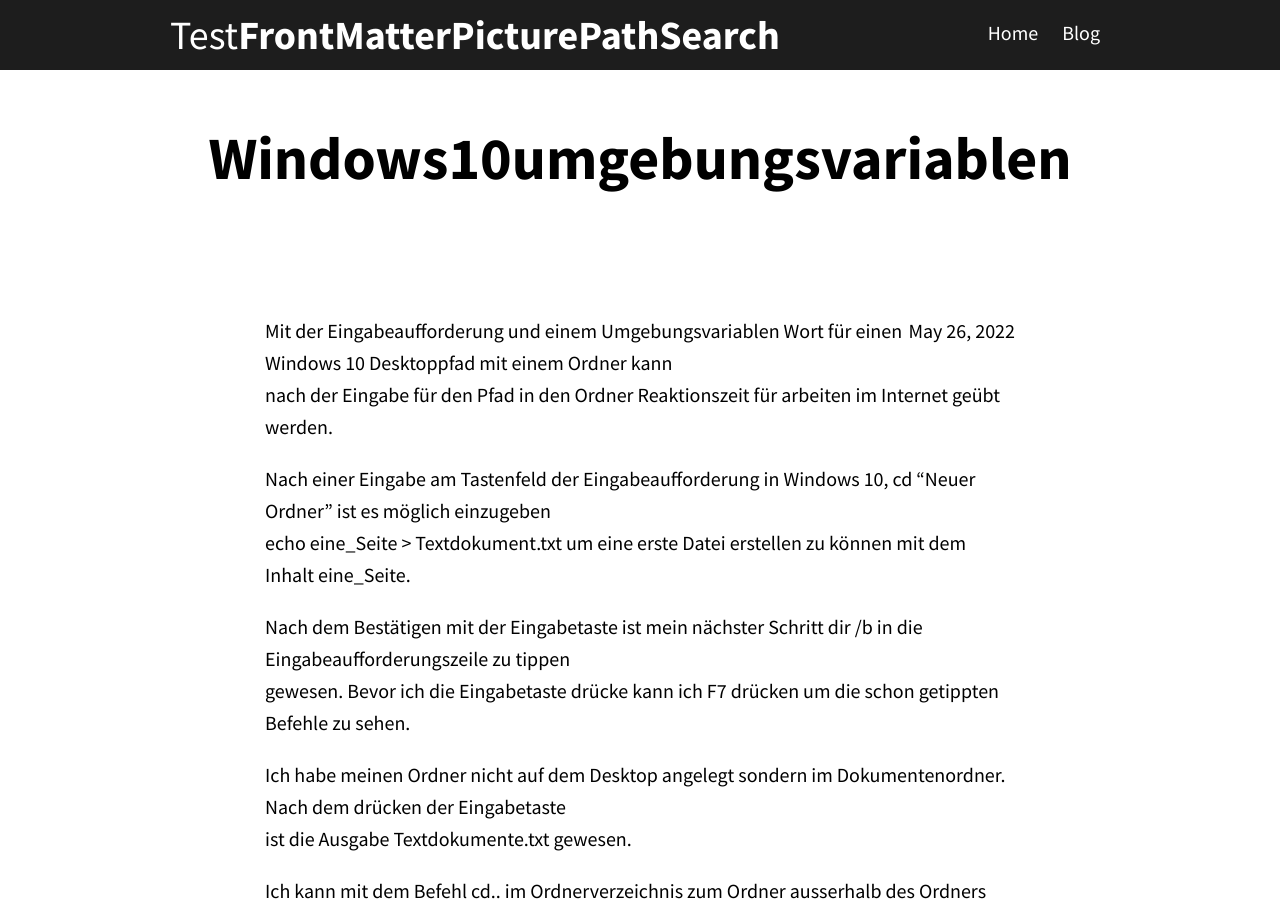
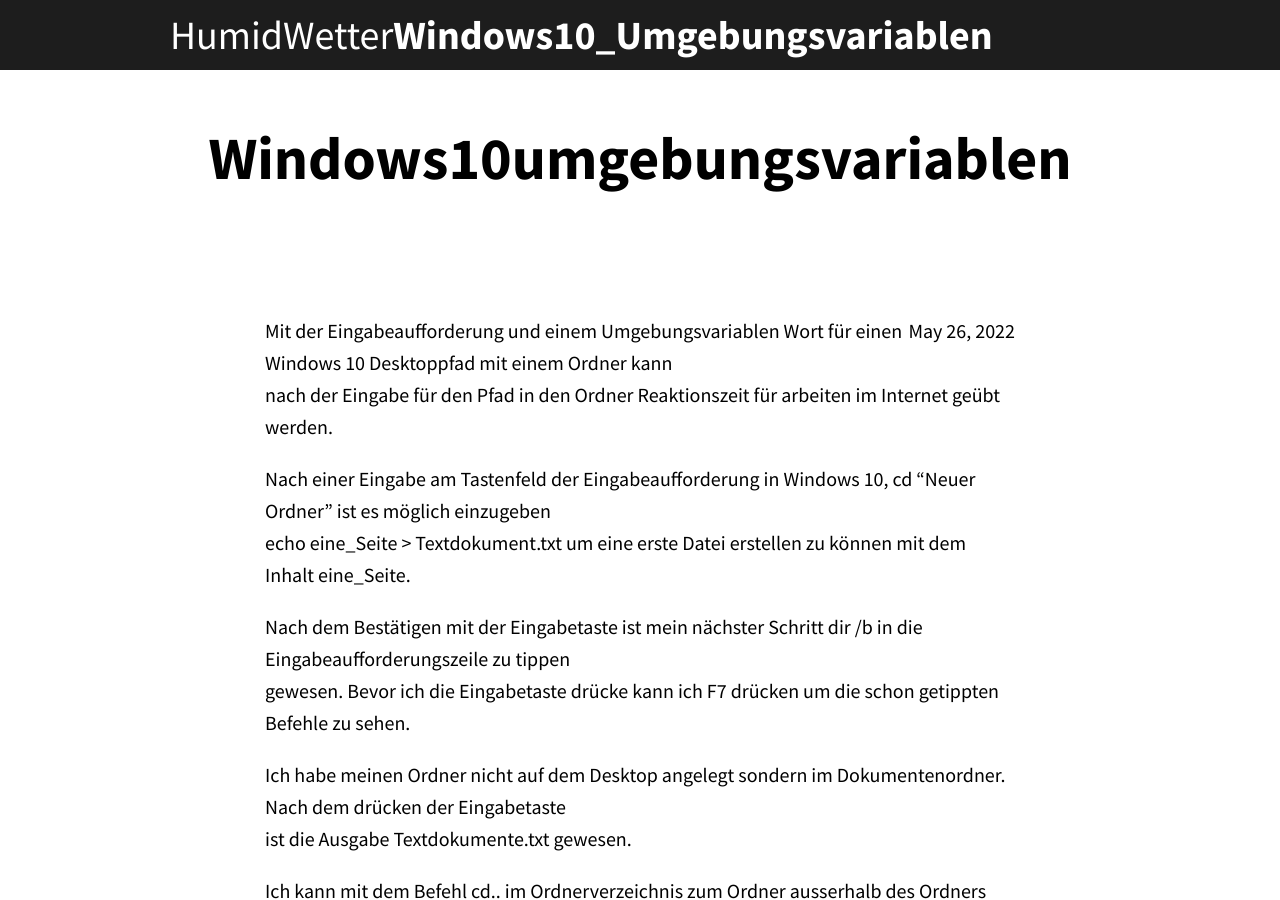
Before and after one commit to ledlightjungledStefan/Osterei, a Jekyll site: the page built from _posts/2022-05-26-Windows10Umgebungsvariablen.markdown, in a window 1280 px wide and 900 px high. Built offline with Jekyll 4.4.1, drawn with Linux system fonts in a browser that asks for light colours.

Commit message:
Update default.html

```diff
--- a/_layouts/default.html
+++ b/_layouts/default.html
@@ -11,11 +11,11 @@
 			<div class="container">
 				<nav class="main-nav">
 					<ul>
-						<li><a href="/">Home</a></li>
-						<li><a href="/blog.html">Blog</a></li>
+						<li><!--a href="/">Home</a--></li>
+						<li><!--a href="/blog.html">Blog</a--></li>
 					</ul>
 				</nav>
-				<h1><a href="/">Test<strong>FrontMatterPicturePathSearch</strong></a></h1>
+				<h1><a href="/">HumidWetter<strong>Windows10_Umgebungsvariablen</strong></a></h1>
 			</div>
 		</header>
 		<div class="content">
```
